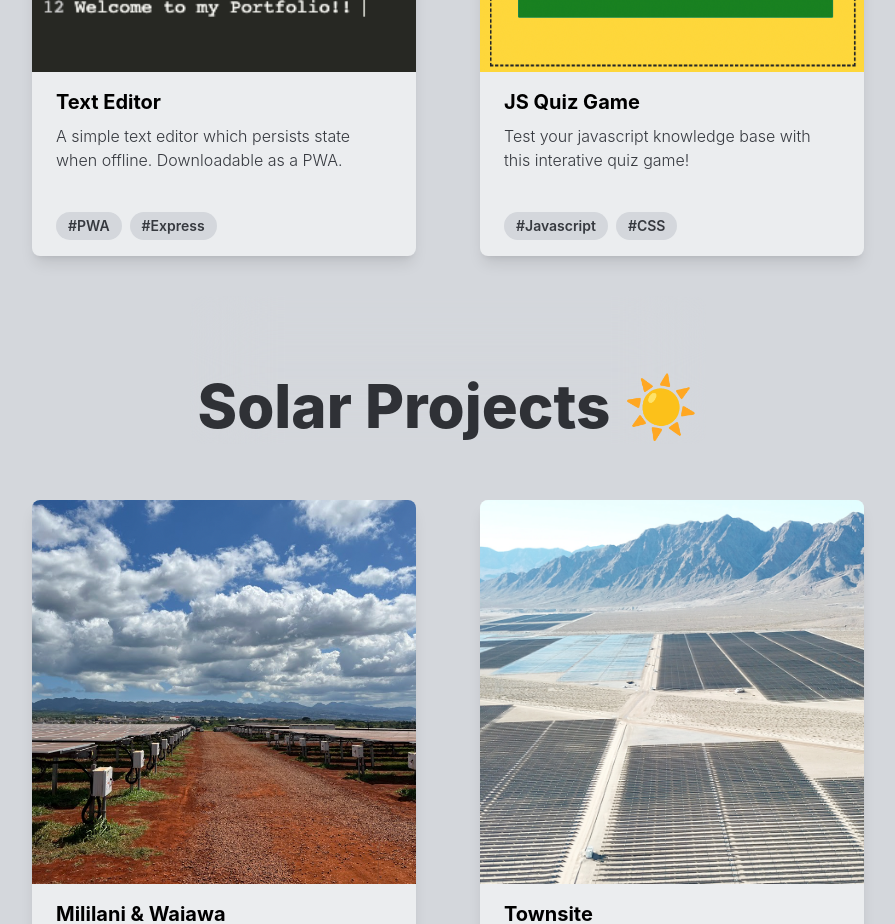
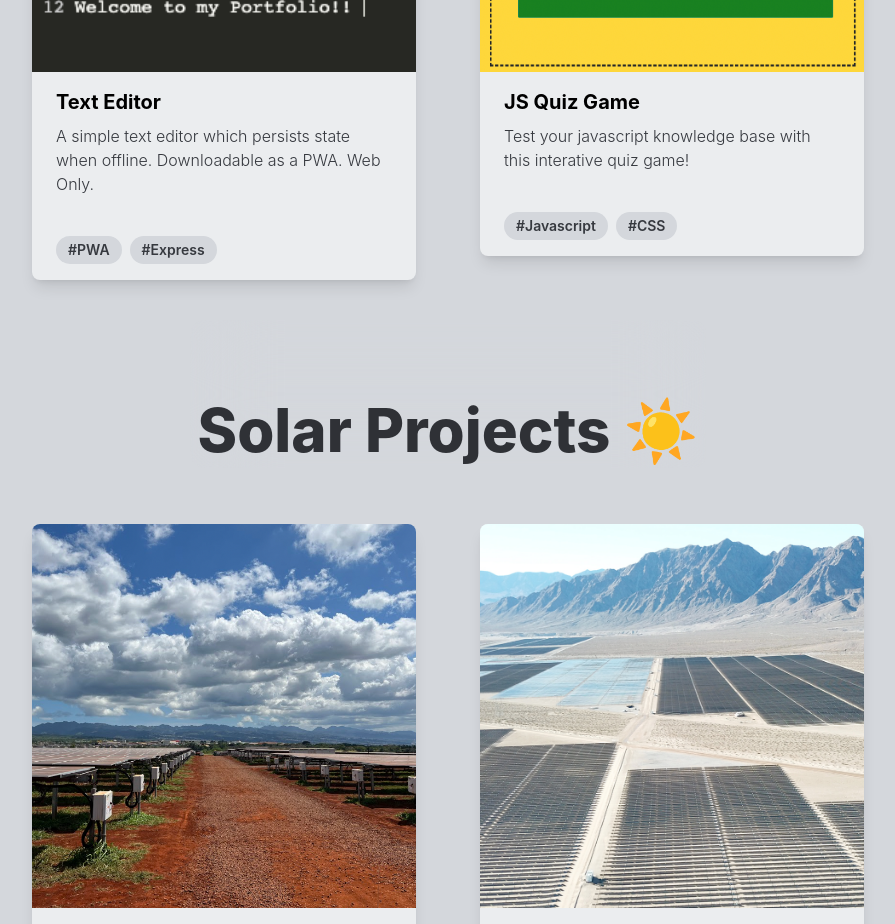
Before and after one commit to macgreene14/macgreene.com, a Next.js app: page /portfolio in a window 1280 px wide. Shown: the part 1160-2084 px from the top of the page, without its empty margins (192-1087 px from the left). Built offline with nearby package versions, Linux system fonts and the light colour scheme.

Commit message:
specify web only for text editor card

```diff
--- a/pages/portfolio.js
+++ b/pages/portfolio.js
@@ -40,7 +40,7 @@ export default function Portfolio() {
         <Card
           src={screenshot3.src}
           title="Text Editor"
-          desc="A simple text editor which persists state when offline. Downloadable as a PWA."
+          desc="A simple text editor which persists state when offline. Downloadable as a PWA. Web Only. "
           tag1="PWA"
           tag2="Express"
           href="https://text-editor-mgreene.herokuapp.com/"
```
